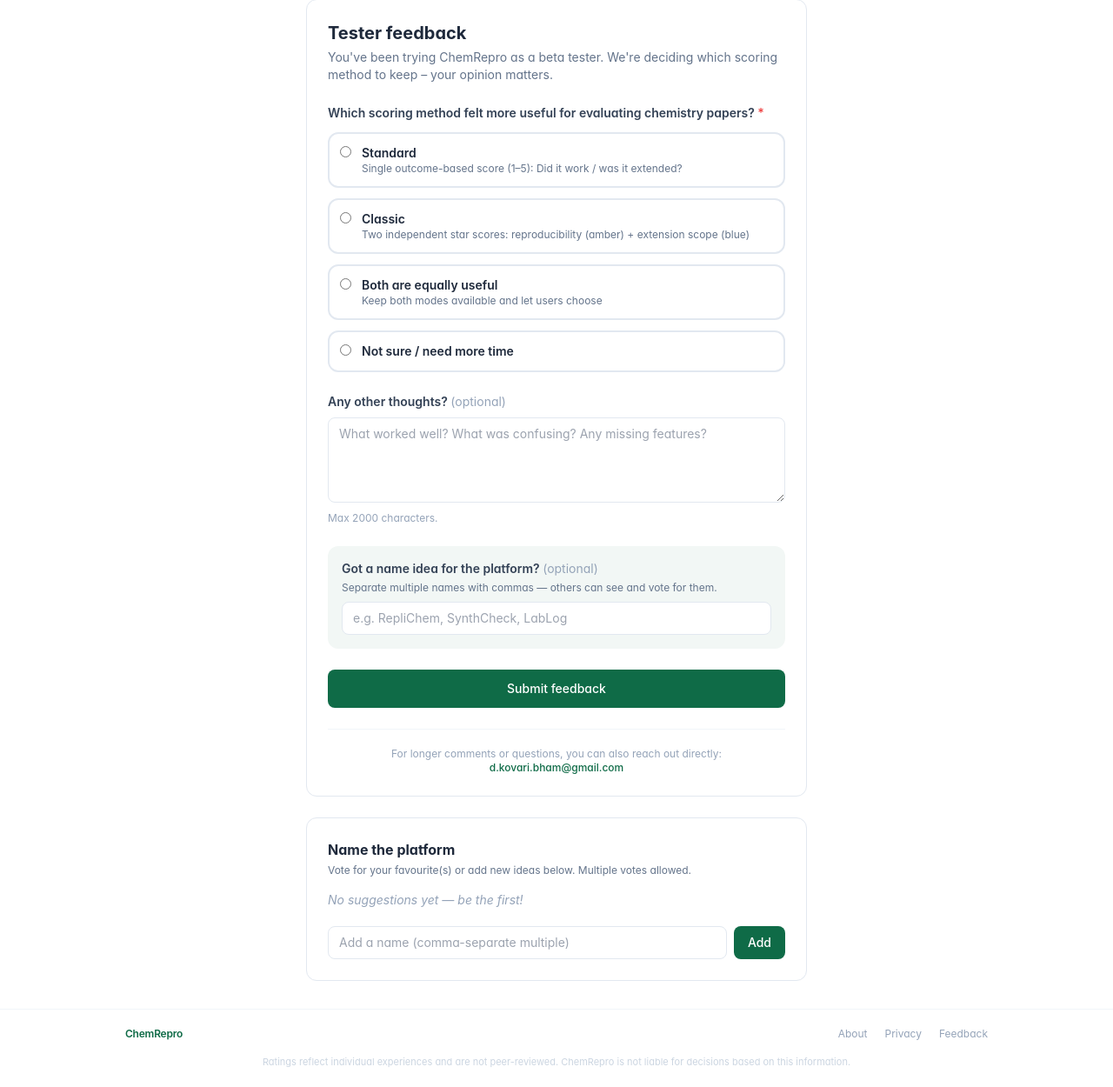
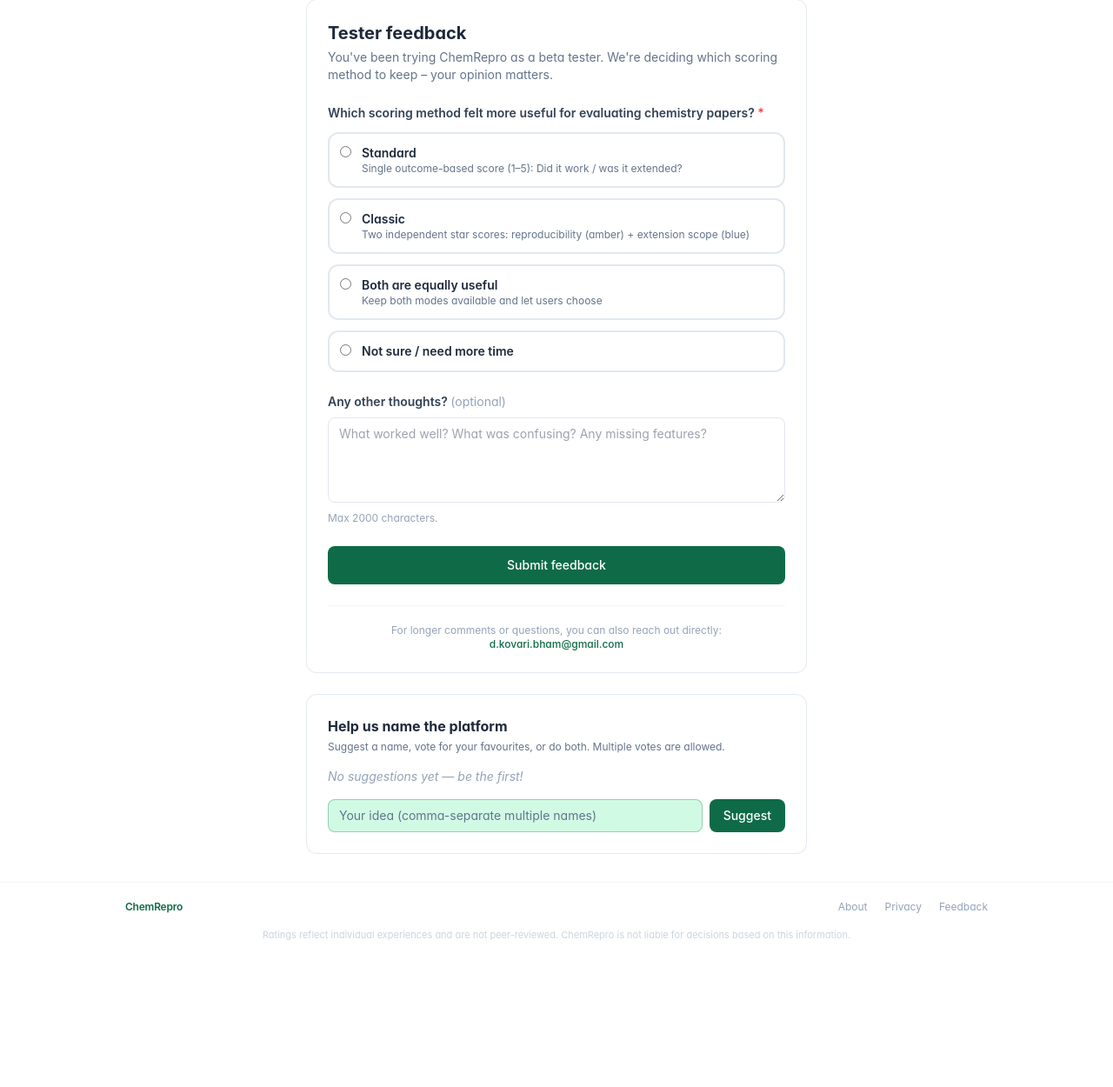
Before and after one commit to dkovari27/ChemRepro, a FastAPI app: page /feedback in a window 1280 px wide. Shown: the part 90-1340 px from the top of the page at 87% size. After the commit the page ends 1171 px from the top, so only its background shows below. Run offline with FastAPI, Linux system fonts and the light colour scheme; some libraries are stand-ins or nearby versions; some web fonts are replaced.

Commit message:
refactor: merge name suggestion input+voting into single standalone panel
- Removed name field from main feedback form (now fully independent)
- Single panel below form: pill vote buttons + Suggest input in one block
- Input uses bg-emerald-100 + brand border to draw the eye
- Cleaned up submit_feedback POST handler (no longer accepts suggested_names)

Co-Authored-By: Claude Sonnet 4.6 <noreply@anthropic.com>

```diff
--- a/app/routers/feedback.py
+++ b/app/routers/feedback.py
@@ -91,7 +91,6 @@ async def submit_feedback(
     db: Session = Depends(get_db),
     preference: str = Form(""),
     comment: str = Form(""),
-    suggested_names: str = Form(""),
 ):
     if preference not in VALID_PREFS:
         return RedirectResponse("/feedback", status_code=303)
@@ -105,10 +104,6 @@ async def submit_feedback(
     ))
     db.commit()
     background_tasks.add_task(send_feedback_notification, preference, trimmed_comment, orcid_id)
-
-    if suggested_names.strip():
-        _upsert_names(suggested_names, _voter_id(request), db)
-
     return RedirectResponse("/feedback?submitted=1", status_code=303)
 
 
--- a/app/templates/_name_suggestions.html
+++ b/app/templates/_name_suggestions.html
@@ -1,38 +1,39 @@
 <!-- ── Name suggestions panel ─────────────────────────────────────── -->
 <div class="bg-white border border-slate-200 rounded-xl p-6">
-  <h2 class="text-base font-bold text-slate-800 mb-1">Name the platform</h2>
+  <h2 class="text-base font-bold text-slate-800 mb-1">Help us name the platform</h2>
   <p class="text-xs text-slate-500 mb-4">
-    Vote for your favourite(s) or add new ideas below. Multiple votes allowed.
+    Suggest a name, vote for your favourites, or do both. Multiple votes are allowed.
   </p>
 
+  <!-- Existing suggestions -->
   {% if suggestions %}
-  <div class="space-y-2 mb-5" id="suggestion-list">
+  <div class="flex flex-wrap gap-2 mb-5">
     {% for s in suggestions %}
-    <div id="sug-row-{{ s.id }}" class="flex items-center gap-3">
-      <button type="button"
-        onclick="voteFor({{ s.id }}, this)"
-        class="flex items-center gap-2 px-3 py-1.5 rounded-lg border text-sm font-medium transition-all
-               {% if s.voted %}border-brand bg-brand text-white{% else %}border-slate-200 text-slate-600 hover:border-brand hover:text-brand{% endif %}">
-        <span class="vote-label">{{ '✓ ' if s.voted }}{{ s.name }}</span>
-        <span id="vcount-{{ s.id }}" class="text-xs {% if s.voted %}text-white/80{% else %}text-slate-400{% endif %} tabular-nums">
-          {{ s.votes }}
-        </span>
-      </button>
-    </div>
+    <button type="button" id="sug-btn-{{ s.id }}"
+      onclick="voteFor({{ s.id }}, this)"
+      class="flex items-center gap-1.5 px-3 py-1.5 rounded-full border text-sm font-medium transition-all
+             {% if s.voted %}border-brand bg-brand text-white{% else %}border-slate-200 text-slate-600 hover:border-brand hover:text-brand{% endif %}">
+      <span class="vote-label">{% if s.voted %}✓ {% endif %}{{ s.name }}</span>
+      <span id="vcount-{{ s.id }}"
+        class="text-xs tabular-nums {% if s.voted %}text-white/70{% else %}text-slate-400{% endif %}">
+        {{ s.votes }}
+      </span>
+    </button>
     {% endfor %}
   </div>
   {% else %}
-  <p class="text-sm text-slate-400 italic mb-5">No suggestions yet — be the first!</p>
+  <p class="text-sm text-slate-400 italic mb-4">No suggestions yet — be the first!</p>
   {% endif %}
 
-  <!-- Add new suggestion without submitting the full form -->
+  <!-- Add / suggest form -->
   <form action="/feedback/suggest" method="post" class="flex gap-2">
     <input type="text" name="suggested_names" maxlength="500" required
-      placeholder="Add a name (comma-separate multiple)"
-      class="flex-1 min-w-0 border border-slate-200 rounded-lg px-3 py-2 text-sm focus:outline-none focus:ring-2 focus:ring-brand" />
+      placeholder="Your idea (comma-separate multiple names)"
+      class="flex-1 min-w-0 border border-brand/30 bg-emerald-100 rounded-lg px-3 py-2 text-sm
+             placeholder:text-slate-500 focus:outline-none focus:ring-2 focus:ring-brand focus:bg-emerald-50" />
     <button type="submit"
       class="shrink-0 bg-brand text-white rounded-lg px-4 py-2 text-sm font-medium hover:bg-brand-dark transition-colors">
-      Add
+      Suggest
     </button>
   </form>
 </div>
@@ -50,12 +51,12 @@ async function voteFor(id, btn) {
     if (voted) {
       btn.classList.remove('border-slate-200', 'text-slate-600', 'hover:border-brand', 'hover:text-brand');
       btn.classList.add('border-brand', 'bg-brand', 'text-white');
-      if (count) { count.classList.remove('text-slate-400'); count.classList.add('text-white/80'); }
+      if (count) { count.classList.remove('text-slate-400'); count.classList.add('text-white/70'); }
       if (label) label.textContent = '✓ ' + label.textContent.replace(/^✓ /, '');
     } else {
       btn.classList.remove('border-brand', 'bg-brand', 'text-white');
       btn.classList.add('border-slate-200', 'text-slate-600', 'hover:border-brand', 'hover:text-brand');
-      if (count) { count.classList.remove('text-white/80'); count.classList.add('text-slate-400'); }
+      if (count) { count.classList.remove('text-white/70'); count.classList.add('text-slate-400'); }
       if (label) label.textContent = label.textContent.replace(/^✓ /, '');
     }
     if (count) count.textContent = votes;
--- a/app/templates/feedback.html
+++ b/app/templates/feedback.html
@@ -80,17 +80,6 @@
         <p class="text-xs text-slate-400 mt-1">Max 2000 characters.</p>
       </div>
 
-      <!-- Name suggestion input -->
-      <div class="mb-6 bg-[#f2f7f5] rounded-xl p-4">
-        <label class="block text-sm font-semibold text-slate-700 mb-1">
-          Got a name idea for the platform? <span class="text-slate-400 font-normal">(optional)</span>
-        </label>
-        <p class="text-xs text-slate-500 mb-2">Separate multiple names with commas — others can see and vote for them.</p>
-        <input type="text" name="suggested_names" maxlength="500"
-          placeholder="e.g. RepliChem, SynthCheck, LabLog"
-          class="w-full border border-slate-200 bg-white rounded-lg px-3 py-2 text-sm focus:outline-none focus:ring-2 focus:ring-brand" />
-      </div>
-
       <button type="submit"
         class="w-full bg-brand text-white rounded-lg px-4 py-3 text-sm font-medium hover:bg-brand-dark transition-colors">
         Submit feedback
```
